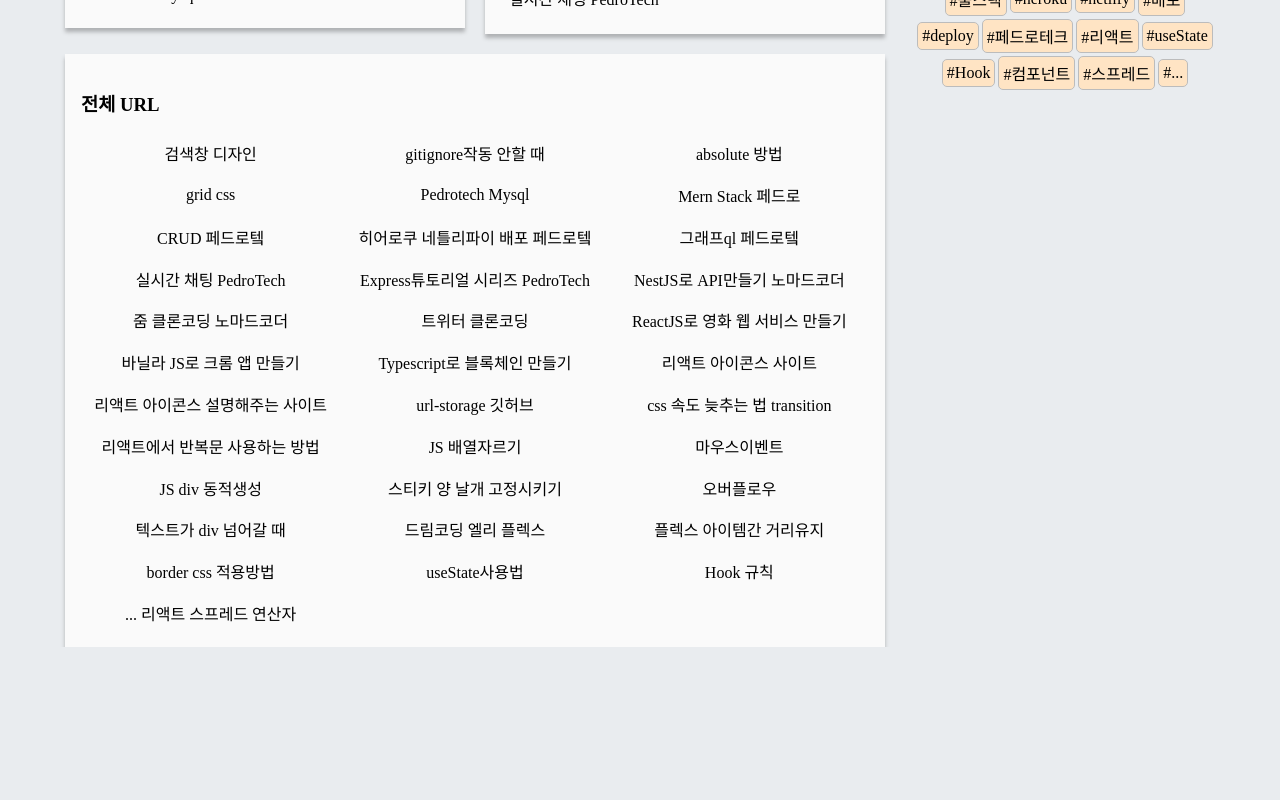
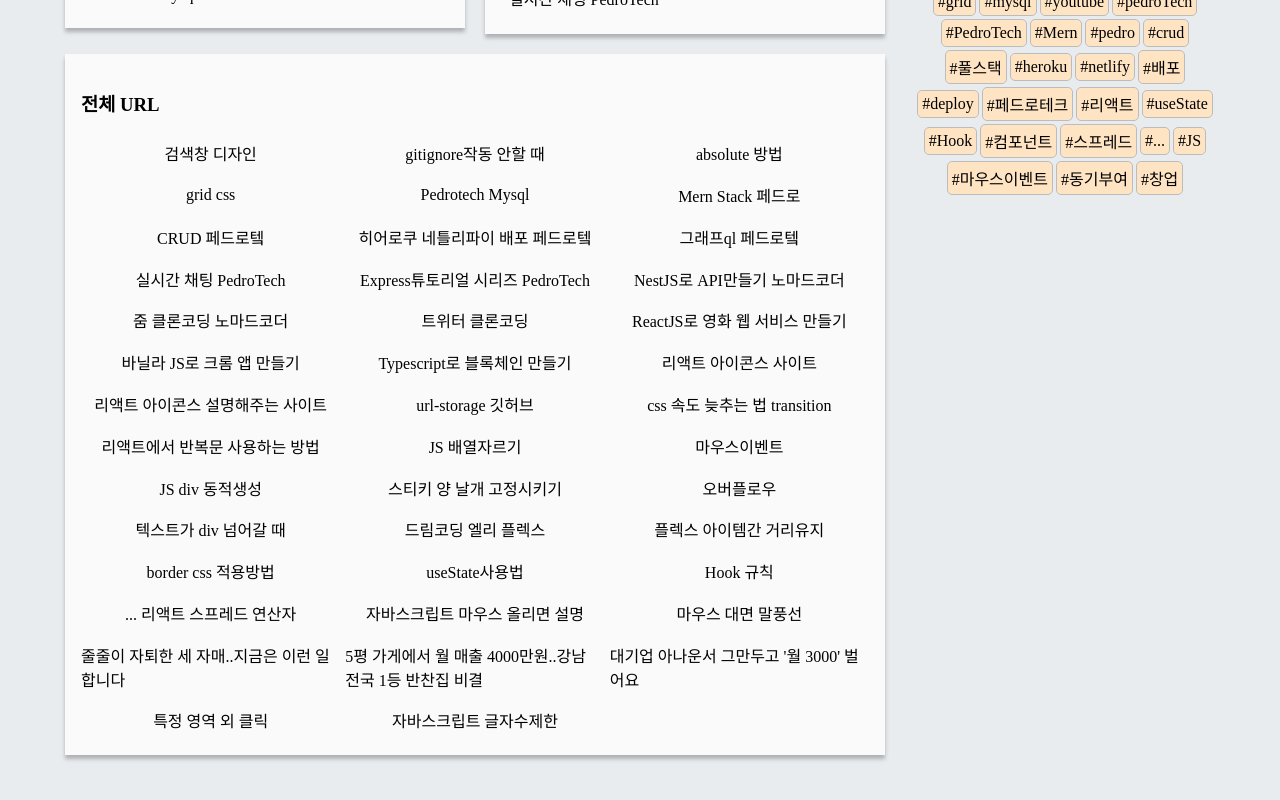
Before and after one commit to abehan7/urlseries, a React (Create React App) app in the folder client/: page / in a window 1280 px wide. Shown: the part 424-1224 px from the top of the page. Before the commit the page ends 1071 px from the top, so only its background shows below. Built offline with nearby package versions, Linux system fonts and the light colour scheme; a web font is replaced by a local one.

Commit message:
검색 돋보기 바깥 클릭ok

```diff
--- a/client/src/App.js
+++ b/client/src/App.js
@@ -5,6 +5,7 @@ import SearchPage from "./routers/SearchPage";
 
 const App = () => {
   return (
+    // 이름 ururl유알유알엘
     <Router>
       <Switch>
         <Route path="/search">
--- a/client/src/components/TotalUrlMap.js
+++ b/client/src/components/TotalUrlMap.js
@@ -22,6 +22,11 @@ const TotalUrlMap = ({ values }) => {
   return (
     <>
       {values.map((value) => {
+        // if (value.title.length >= 23) {
+        //   console.log(value.title.length);
+        //   value.title = value.title.substr(0, 23) + "...";
+        // }
+
         return (
           <>
             <div
--- a/client/src/routers/MainPage.css
+++ b/client/src/routers/MainPage.css
@@ -17,10 +17,10 @@
   justify-content: center;
   align-items: center;
   padding-top: 2rem;
-  padding-bottom: 15%;
-  height: 100vh;
+  padding-bottom: 8rem;
+  height: 100%;
   grid-template-columns: repeat(2, 400px);
-  grid-template-rows: 40px 50px auto minmax(auto, 660px);
+  grid-template-rows: 40px 50px auto auto;
   grid-gap: 20px;
   padding-right: 30px;
 }
@@ -53,7 +53,6 @@
 .search-box > svg {
   position: absolute;
   /* left: 10px; */
-  cursor: pointer;
   font-size: 30px;
   height: 35px;
   padding-right: 5px;
@@ -77,8 +76,8 @@
   padding: 0.2rem;
 }
 
-.share-write svg:hover {
-  color: rgb(218, 218, 0);
+.share-write svg:active {
+  color: black;
 }
 
 .Rectangle {
@@ -150,9 +149,9 @@
   flex-direction: column;
   position: sticky;
   word-break: break-all;
-  margin-top: -240px;
+  margin-top: -350px;
   width: 300px;
-  top: 30%;
+  top: 10%;
   gap: 50px;
 }
 
--- a/client/src/routers/MainPage.js
+++ b/client/src/routers/MainPage.js
@@ -15,6 +15,15 @@ const MainPage = () => {
   const [BoxTags_First, setBoxTags_First] = useState(true);
   const [hashList, setHashList] = useState([]);
 
+  const clickOutSide = (e) => {
+    var target = e.target;
+
+    if (target == document.querySelector(".search-box").firstChild) {
+      return;
+    }
+    document.querySelector(".search-box > svg").style.display = "block";
+  };
+
   const values = urls.urls;
   window.document.onselectstart = () => {
     return false;
@@ -27,7 +36,7 @@ const MainPage = () => {
   }, []);
 
   return (
-    <div className="MainPage">
+    <div className="MainPage" onClick={clickOutSide}>
       <div className="grid-container">
         <div className="search-box">
           <input
--- a/client/src/routers/SearchPage.css
+++ b/client/src/routers/SearchPage.css
@@ -52,6 +52,10 @@
   right: 30%;
 }
 
+/* .flex-container > .searchBar > svg :active {
+  color: black;
+} */
+
 .flex-container > .searchBar > input {
   width: 100%;
   padding: 1rem;
@@ -91,3 +95,7 @@
   top: 7%;
   cursor: pointer;
 }
+
+.backIcon svg:active {
+  color: black;
+}
--- a/client/src/urls.json
+++ b/client/src/urls.json
@@ -210,6 +210,48 @@
       "url": "https://velog.io/@hyundong_kk/React-%EB%B6%88%EB%B3%80%EC%84%B1-feat-...%EC%8A%A4%ED%94%84%EB%A0%88%EB%93%9C%EC%97%B0%EC%82%B0%EC%9E%90",
       "title": "... 리액트 스프레드 연산자",
       "hashTags": ["#리액트", "#스프레드", "#..."]
+    },
+    {
+      "id": "35",
+      "url": "https://www.google.com/search?rlz=1C1IBEF_koKR963KR963&q=%EC%9E%90%EB%B0%94%EC%8A%A4%ED%81%AC%EB%A6%BD%ED%8A%B8+%EB%A7%88%EC%9A%B0%EC%8A%A4+%EC%98%AC%EB%A6%AC%EB%A9%B4+%EC%84%A4%EB%AA%85&sa=X&ved=2ahUKEwicva-io7r0AhVFp1YBHeRSCaAQ1QJ6BAgiEAE&biw=1536&bih=722&dpr=1.25",
+      "title": "자바스크립트 마우스 올리면 설명",
+      "hashTags": ["#JS", "#마우스이벤트"]
+    },
+    {
+      "id": "36",
+      "url": "https://nanati.me/css-balloons-menu/",
+      "title": "마우스 대면 말풍선",
+      "hashTags": ["#JS", "#마우스이벤트"]
+    },
+    {
+      "id": "37",
+      "url": "https://view.kakao.com/v/_GUNGu/kTdUmsdw4s/61a2831a4a571f3d5ea8483f?__u__=false",
+      "title": "줄줄이 자퇴한 세 자매..지금은 이런 일합니다",
+      "hashTags": ["#동기부여", "#창업"]
+    },
+    {
+      "id": "38",
+      "url": "https://content.v.kakao.com/v/kBprtZ1TLQ",
+      "title": "5평 가게에서 월 매출 4000만원..강남 전국 1등 반찬집 비결",
+      "hashTags": ["#동기부여", "#창업"]
+    },
+    {
+      "id": "39",
+      "url": "https://content.v.kakao.com/v/kgZb9Mlhap?f=m",
+      "title": "대기업 아나운서 그만두고 '월 3000' 벌어요",
+      "hashTags": ["#동기부여", "#창업"]
+    },
+    {
+      "id": "40",
+      "url": "https://velog.io/@sa833591/%EC%9D%B4%EB%B2%A4%ED%8A%B8-%EC%9C%84%EC%9E%84-%EC%9D%B4%EB%B2%A4%ED%8A%B8-%EB%B2%84%EB%B8%94%EB%A7%81-%EC%9D%B4%EB%B2%A4%ED%8A%B8-%EC%BA%A1%EC%B2%98-%EB%93%B1",
+      "title": "특정 영역 외 클릭",
+      "hashTags": ["#JS", "#마우스이벤트"]
+    },
+    {
+      "id": "41",
+      "url": "https://7942yongdae.tistory.com/55",
+      "title": "자바스크립트 글자수제한",
+      "hashTags": ["#JS"]
     }
   ]
 }
```
